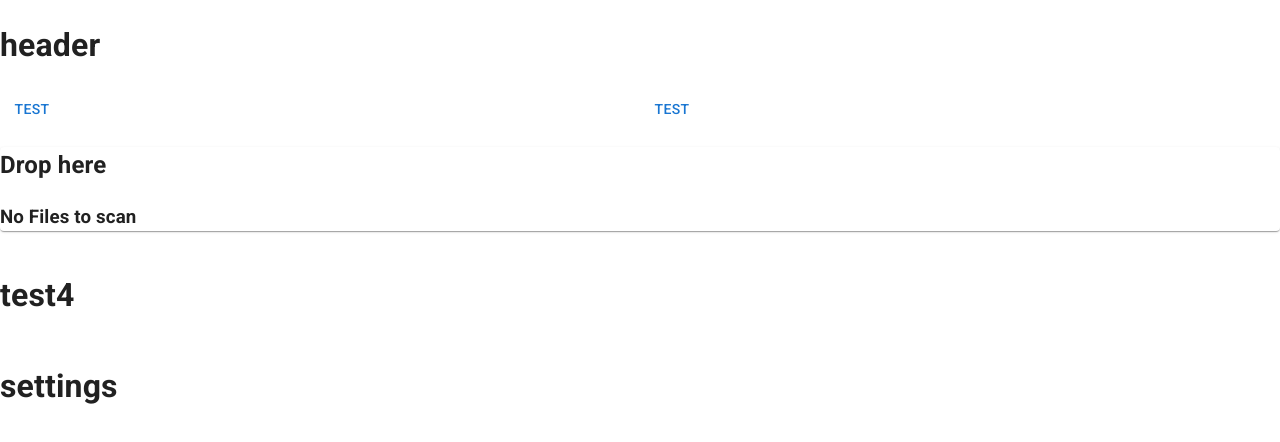
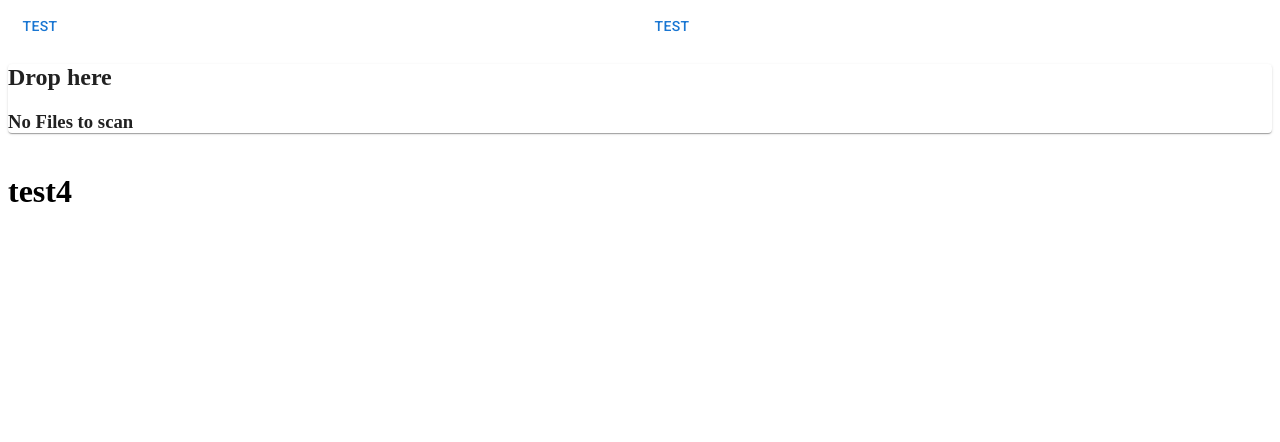
Before and after one commit to MichOchieng/cfurCalendar, a React (Create React App) app in the folder radiologik-calendar/: page / in a window 1280 px wide. Shown: the top 442 px of the page. Built offline with nearby package versions, Linux system fonts and the light colour scheme.

Commit message:
Removed additonal components

```diff
--- a/radiologik-calendar/src/App.tsx
+++ b/radiologik-calendar/src/App.tsx
@@ -21,10 +21,7 @@ const theme =  createTheme({
 const App = () => {
     return(
         <>
-            <CssBaseline/>
-            <Header></Header>
-            <MainUi></MainUi>
-            <Settings/>
+            <MainUi/>
         </>
     )
 }
```
